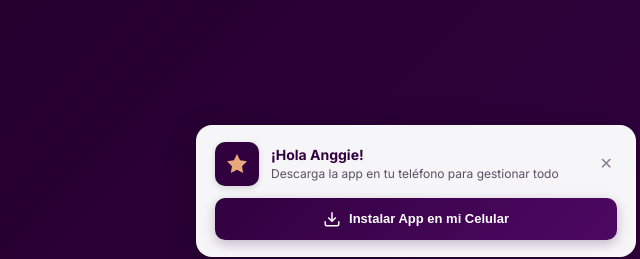
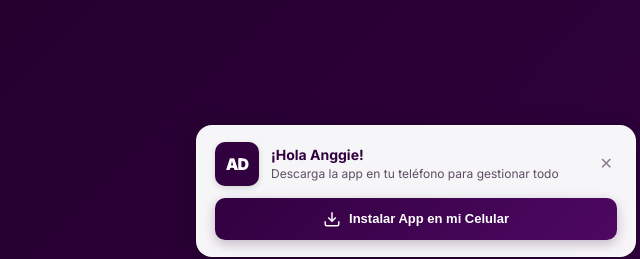
Before and after one commit to Kreika-hub/AdSparkling-Cleaning, a plain HTML site: page admin.html in a window 1280 px wide. Shown: the top 259 px of the page, 224-864 px from the left. Drawn offline with nearby package versions, Linux system fonts and the light colour scheme.

Commit message:
fix: restaurar icono de marca AD en la PWA y push card

```diff
--- a/admin.html
+++ b/admin.html
@@ -33,8 +33,8 @@
       <!-- PUSH NATIVO DE DESCARGA / BIENVENIDA -->
       <div id="nativePushCard" class="native-push-card">
         <div class="push-header">
-          <div class="push-app-icon">
-            <svg style="width:24px; height:24px; fill:currentColor;" viewBox="0 0 24 24"><polygon points="12 2 15.09 8.26 22 9.27 17 14.14 18.18 21.02 12 17.77 5.82 21.02 7 14.14 2 9.27 8.91 8.26 12 2"></polygon></svg>
+          <div class="push-app-icon" style="font-weight:900; font-size:16px; color:#fff; display:flex; align-items:center; justify-content:center; letter-spacing:-1px;">
+            AD
           </div>
           <div class="push-title-box">
             <h4>¡Hola Anggie!</h4>
```
Also changed, not shown: assets/images/icon-192.svg, assets/images/icon-512.svg.
